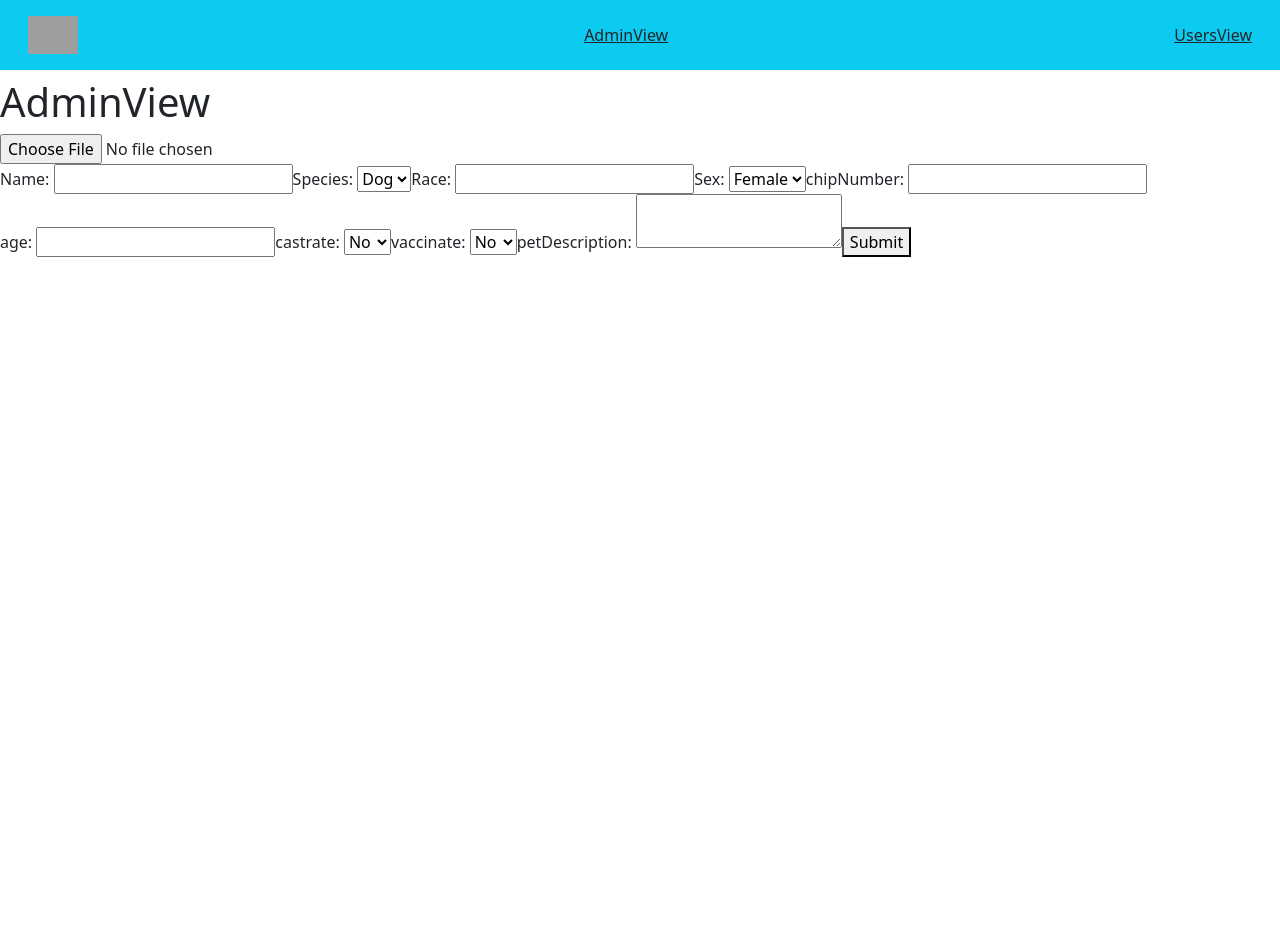
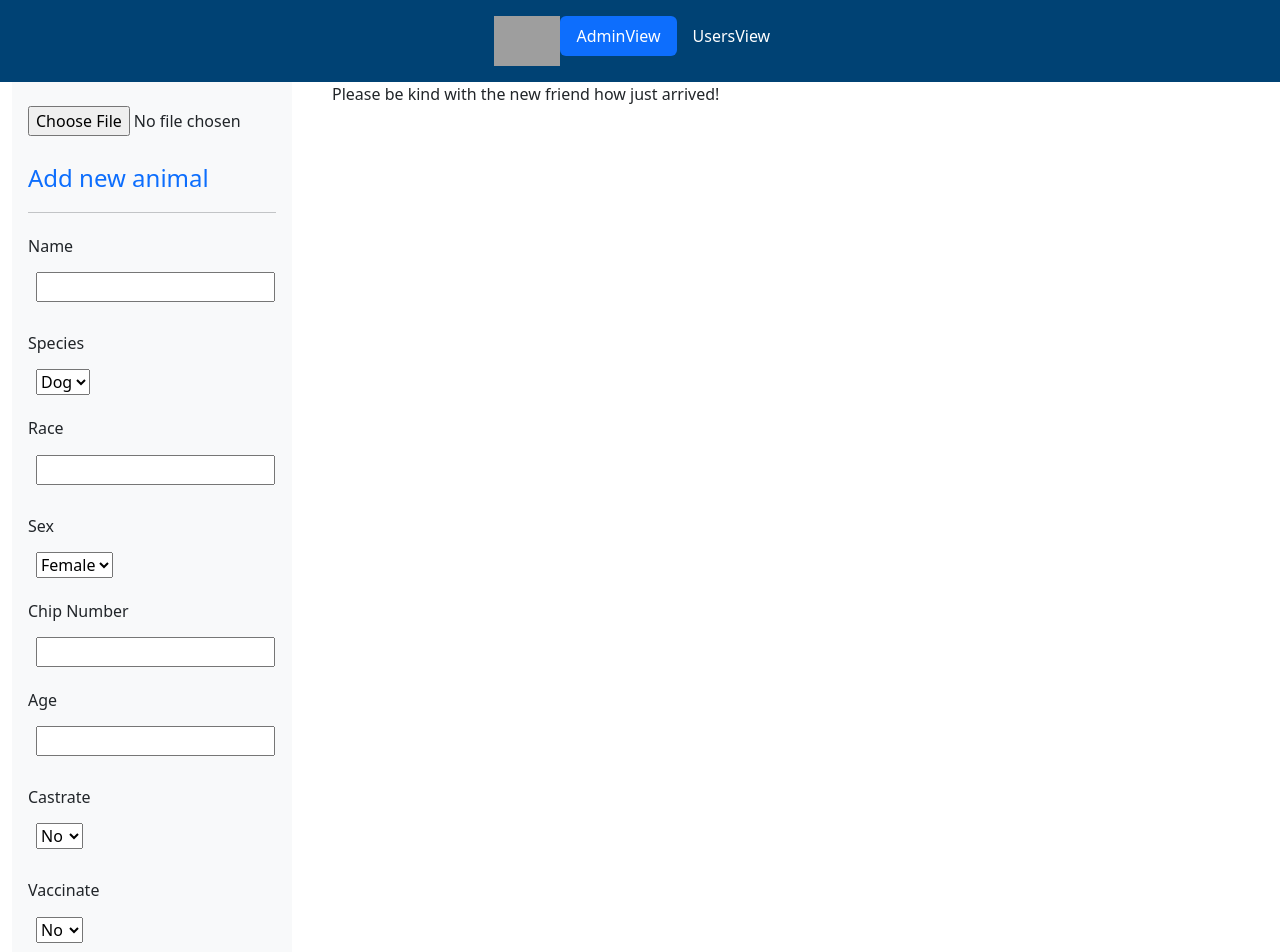
Before and after one commit to bguiomar/Guio-s-Shelter, a React (Create React App) app in the folder guio_mvp_react/: page /adminview in a window 1280 px wide. Shown: the top 952 px of the page. Before the commit the page ends 800 px from the top, so only its background shows below. Built offline with nearby package versions, Linux system fonts and the light colour scheme; grey boxes are pictures that could not be loaded.

Commit message:
30.05.22 04:34 admview style done

```diff
--- a/guio_mvp_react/src/App.js
+++ b/guio_mvp_react/src/App.js
@@ -1,6 +1,6 @@
 import React, { useEffect, useState } from "react";
 import "./App.css";
-import {Routes, Route, BrowserRouter} from "react-router-dom";
+import {Routes, Route, Link} from "react-router-dom";
 import AdminView from "./views/AdminView";
 import UserView from "./views/UserView";
 import Home from "./views/Home";
@@ -15,8 +15,8 @@ export default function App() {
   return (<>
 
     <Navbar/>
-     <Routes>
-          <Route path="/" element={<Home />}/>
+    <Routes>
+          {/* <Route path="/" element={<Home />} className="nav-item"/> */}
           <Route path="/adminview" element={<AdminView/>}/>
           <Route path="/userview" element={<UserView/>}/>
       </Routes>
--- a/guio_mvp_react/src/components/AnimalCardForm.js
+++ b/guio_mvp_react/src/components/AnimalCardForm.js
@@ -37,95 +37,237 @@ const EMPTY_FORM = {
     }
 
     return (
-        <div className="potato">
-            <input type="file" name="image" accept="image/*" multiple={false} onChange={imageHandler} />
-            <form  className ="banana" onSubmit={e => handleSubmit(e)}>
-                <label>
-                {" "}  Name:{" "}
+        // <div className="potato">
+        //     <input type="file" name="image" accept="image/*" multiple={false} onChange={imageHandler} />
+        //     <form  className ="banana" onSubmit={e => handleSubmit(e)}>
+        //         <label>
+        //         {" "}  Name:{" "}
+        //         <input
+        //             type="text"
+        //             name="petName"
+        //             value={newAnimalCard.petName}
+        //             onChange={e => handleChange(e)}
+        //         />
+        //         </label>
+
+        //         <label>
+        //         {" "}  Species:{" "}
+        //         <select name="species"  onChange={e => handleChange(e) } defaultValue={'dog'}>
+        //             <option value="cat" >Cat</option>
+        //             <option value="dog" >Dog</option>
+        //         </select>
+        //         </label>
+        //         <label>
+
+        //         {" "} Race:{" "}
+        //         <input
+        //             type="text"
+        //             name="race"
+        //             value={newAnimalCard.race}
+        //             onChange={e => handleChange(e)}
+        //         />
+        //         </label>
+
+        //         <label>
+        //         {" "}Sex:{" "}
+        //         <select name="sex"  onChange={e => handleChange(e) } defaultValue={'Female'}>
+        //             <option value="Female" >Female</option>
+        //             <option value="Male" >Male</option>
+        //         </select>
+        //         </label>
+
+        //         <label>
+        //         {" "}chipNumber:{" "}
+        //         <input
+        //             type="number"
+        //             name="chipNumber"
+        //             value={newAnimalCard.chipNumber}
+        //             onChange={e => handleChange(e)}
+        //         />
+        //         </label>
+
+        //         <label>
+        //         {" "}age:{" "}
+        //         <input
+        //             type="number"
+        //             name="age"
+        //             value={newAnimalCard.age}
+        //             onChange={e => handleChange(e)}
+        //         />
+        //         </label>
+
+        //         <label>
+        //         {" "}castrate:{" "}
+        //         <select name="castrate"  onChange={e => handleChange(e) } defaultValue={'0'}>
+        //             <option value="0" >No</option>
+        //             <option value="1" >Yes</option>
+        //         </select>
+        //         </label>
+
+        //         <label>
+        //         {" "}vaccinate:{" "}
+        //         <select name="vaccinate"  onChange={e => handleChange(e) } defaultValue={'0'}>
+        //             <option value="0" >No</option>
+        //             <option value="1" >Yes</option>
+        //         </select>
+        //         </label>
+
+        //         <label>
+        //         {" "}petDescription:{" "}
+        //         <textarea
+        //             type="text"
+        //             name="petDescription"
+        //             value={newAnimalCard.petDescription}
+        //             onChange={e => handleChange(e)}
+        //         />
+        //         </label>
+
+        //         <button className="btn btn-primary" type="submit">
+        //         Submit
+        //         </button>
+        //     </form>
+        // </div>
+        <div className="d-flex flex-column flex-shrink-0 p-3 bg-light" style={{width: "280px"}}>
+            <input type="file" name="image" className="mt-2 mb-4" accept="image/*" multiple={false} onChange={imageHandler} />
+
+            <form  onSubmit={e => handleSubmit(e)}>
+                <div className="d-flex align-items-center mb-1 mb-md-0 me-md-auto link-dark text-decoration-none">
+                    <span className="fs-4 text-primary"> Add new animal</span>
+                </div>
+                <hr/>
+                <ul className="nav nav-pills flex-column mb-2">
+
+                        <li className="nav-item">
+                            <h6 className="mt-2 mb-2">Name</h6>
+                            <form className="ml-md-2">
+                            <div className="form-inline p-sm-2 my-2">
                                     <input
                                     type="text"
                                     name="petName"
                                     value={newAnimalCard.petName}
                                     onChange={e => handleChange(e)}
                                     />
-                </label>
+                                </div>
+                            </form>
+                        </li>
 
-                <label>
-                {" "}  Species:{" "}
+
+
+                        <li className="nav-item">
+                            <h6 className="mt-3 mb-2">Species</h6>
+                            <form className="ml-md-2">
+                            <div className="form-inline p-sm-2 my-2">
                                     <select name="species"  onChange={e => handleChange(e) } defaultValue={'dog'}>
                                         <option value="cat" >Cat</option>
                                         <option value="dog" >Dog</option>
                                     </select>
-                </label>
-                <label>
-                {" "} Race:{" "}
+                                </div>
+                            </form>
+                        </li>
+
+
+                    <li className="nav-item">
+                        <h6 className="mt-2 mb-2">Race</h6>
+                        <form className="ml-md-2">
+                        <div className="form-inline p-sm-2 my-2">
                                 <input
                                 type="text"
                                 name="race"
                                 value={newAnimalCard.race}
                                 onChange={e => handleChange(e)}
                                 />
-                </label>
+                            </div>
+                        </form>
+                    </li>
 
-                <label>
-                {" "}Sex:{" "}
+                    <li className="nav-item">
+                        <h6 className="mt-3 mb-2">Sex</h6>
+                        <form className="ml-md-2">
+                        <div className="form-inline p-sm-2 my-2">
                                 <select name="sex"  onChange={e => handleChange(e) } defaultValue={'Female'}>
-                    <option value="Female" >Female</option>
-                    <option value="Male" >Male</option>
+                                    <option value="female" >Female</option>
+                                    <option value="male" >Male</option>
                                 </select>
-                </label>
+                            </div>
+                        </form>
+                    </li>
 
-                <label>
-                {" "}chipNumber:{" "}
+                    <li className="nav-item">
+                        <h6 className="mt-2 mb-2">Chip Number</h6>
+                        <form className="ml-md-2">
+                            <div className="form-inline p-sm-2 my-2">
                                 <input
-                    type="number"
+                                type="text"
                                 name="chipNumber"
                                 value={newAnimalCard.chipNumber}
                                 onChange={e => handleChange(e)}
                                 />
-                </label>
+                            </div>
+                        </form>
+                    </li>
 
-                <label>
-                {" "}age:{" "}
+                    <li className="nav-item">
+                        <h6 className="mt-2 mb-2">Age</h6>
+                        <form className="ml-md-2">
+                        <div className="form-inline p-sm-2 my-2">
                                 <input
-                    type="number"
+                                type="text"
                                 name="age"
                                 value={newAnimalCard.age}
                                 onChange={e => handleChange(e)}
                                 />
-                </label>
+                            </div>
+                        </form>
+                    </li>
 
-                <label>
-                {" "}castrate:{" "}
-                <select name="castrate"  onChange={e => handleChange(e) } defaultValue={'0'}>
+                    <li className="nav-item">
+                        <h6 className="mt-3 mb-2">Castrate</h6>
+                        <form className="ml-md-2">
+                            <div className="form-inline p-sm-2 my-2">
+                                <select name="castrate"  onChange={e => handleChange(e) } defaultValue={'Female'}>
                                 <option value="0" >No</option>
                                 <option value="1" >Yes</option>
                                 </select>
-                </label>
+                            </div>
+                        </form>
+                    </li>
 
-                <label>
-                {" "}vaccinate:{" "}
+                    <li className="nav-item">
+                        <h6 className="mt-3 mb-2">Vaccinate</h6>
+                        <form className="ml-md-2">
+                            <div className="form-inline p-sm-2 my-2">
                                 <select name="vaccinate"  onChange={e => handleChange(e) } defaultValue={'0'}>
                                 <option value="0" >No</option>
                                 <option value="1" >Yes</option>
                                 </select>
-                </label>
+                            </div>
+                        </form>
+                    </li>
 
-                <label>
-                {" "}petDescription:{" "}
+                    <li className="nav-item">
+                        <h6 className="mt-2 mb-2">Description</h6>
+                        <form className="ml-md-2">
+                        <div className="form-inline p-sm-2 my-2">
                                 <textarea
                                 type="text"
                                 name="petDescription"
+                                className="py-5 px-4"
                                 value={newAnimalCard.petDescription}
                                 onChange={e => handleChange(e)}
                                 />
-                </label>
-
-                <button className="AnimalCardFormBtn" type="submit">
+                            </div>
+                        </form>
+                    </li>
+                <hr/>
+                    <button className="btn btn-primary" type="submit">
                         Submit
                     </button>
+                </ul>
             </form>
+
         </div>
+
+
 
     );
   }
--- a/guio_mvp_react/src/components/FilterButtons.css
+++ b/guio_mvp_react/src/components/FilterButtons.css
@@ -3,6 +3,6 @@
   grid-template-columns: repeat(5, 1fr);
 }
 
-lables {
+.lables {
   gap: 10px;
 }
--- a/guio_mvp_react/src/components/FilterButtons.js
+++ b/guio_mvp_react/src/components/FilterButtons.js
@@ -27,50 +27,52 @@ function FilterButtons(props) {
 
 
   return (
-<div className="d-flex flex-column flex-shrink-0 p-3 bg-light" style={{width: "280px"}}>
-    <div className="d-flex align-items-center mb-3 mb-md-0 me-md-auto link-dark text-decoration-none">
+
+    <div className="d-flex flex-column flex-shrink-0 p-3 mr-3 bg-light" style={{width: "230px"}}>
+        <div className="d-flex align-items-center mb-1 mb-md-0 me-md-auto link-dark text-decoration-none">
         <span className="fs-4">Filter by</span>
         </div>
         <hr/>
-    <ul className="nav nav-pills flex-column mb-auto">
+        <ul className="nav nav-pills flex-column mb-2">
+
             <li className="nav-item">
-        <h6>Species</h6>
+                <h6 className="mt-2">Species</h6>
                 <form className="ml-md-2">
                     <div className="form-inline border rounded p-sm-2 my-2">
                         <input type="radio" name="species" value="all" defaultChecked onChange={e => handleFilterChange(e) }/>
-                <label  className="pl-1 pt-sm-0">All</label>
+                        <label  className="pl-1 pt-sm-0 px-1">All</label>
                     </div>
                     <div className="form-inline border rounded p-sm-2 my-2">
                         <input type="radio" name="species" value="cat" onChange={e => handleFilterChange(e)}/>
-                <label className="pl-1 pt-sm-0">Cat</label>
+                        <label className="pl-1 pt-sm-0 px-1">Cat</label>
                     </div>
                     <div className="form-inline border rounded p-md-2 p-sm-1">
                         <input type="radio" name="species" value="dog" onChange={e => handleFilterChange(e)}/>
-                <label className="pl-1 pt-sm-0">Dog</label>
-            </div>
-        </form>
-    </li>
-      <li className="nav-item">
-
-      <h6>Sex</h6>
-        <form className="ml-md-2">
-            <div className="form-inline border rounded p-sm-2 my-2">
-                <input type="radio" name="sex" value="all" defaultChecked onChange={e => handleFilterChange(e) }/>
-                <label  className="pl-1 pt-sm-0">All</label>
-            </div>
-            <div className="form-inline border rounded p-sm-2 my-2">
-                <input type="radio" name="sex" value="Female" onChange={e => handleFilterChange(e)}/>
-                <label className="pl-1 pt-sm-0 p">Female</label>
-            </div>
-            <div className="form-inline border rounded p-md-2 p-sm-1">
-                <input type="radio" name="sex" value="Male" onChange={e => handleFilterChange(e)}/>
-                <label className="pl-1 pt-sm-0">Male</label>
+                        <label className="pl-1 pt-sm-0 px-1">Dog</label>
                     </div>
                 </form>
             </li>
 
-      <li className="nav-item">
-      <h6>Min age</h6>
+            <li className="nav-item ">
+            <h6 className="mt-4">Sex</h6>
+                <form className="ml-md-2">
+                    <div className="form-inline border rounded p-sm-2 my-2">
+                        <input type="radio" name="sex" value="all" defaultChecked onChange={e => handleFilterChange(e) }/>
+                        <label  className="pl-1 pt-sm-0 px-1">All</label>
+                    </div>
+                    <div className="form-inline border rounded p-sm-2 my-2">
+                        <input type="radio" name="sex" value="Female" onChange={e => handleFilterChange(e)}/>
+                        <label className="pl-1 pt-sm-0 px-1">Female</label>
+                    </div>
+                    <div className="form-inline border rounded p-md-2 p-sm-1">
+                        <input type="radio" name="sex" value="Male" onChange={e => handleFilterChange(e)}/>
+                        <label className="pl-1 pt-sm-0 px-1">Male</label>
+                    </div>
+                </form>
+            </li>
+
+            <li className="nav-item mt-1">
+            <h6 className="mt-3 mb-2">Min age</h6>
             <input type="range" name="minage" min="0" max="20" defaultValue="0" onChange={e => handleFilterChange(e)}/>
                 <input
                     type="number"
@@ -81,9 +83,8 @@ function FilterButtons(props) {
             </li>
 
             <li className="nav-item">
-        <h6>Max age</h6>
+                <h6 className="mt-3 mb-2">Max age</h6>
                  <input type="range" name="maxage" min="0" max="20" defaultValue="20" onChange={e => handleFilterChange(e)}/>
-
                  <input
                     type="number"
                     name="maxage"
@@ -93,42 +94,38 @@ function FilterButtons(props) {
             </li>
 
             <li className="nav-item">
-
-        <h6>Castrate</h6>
+                <h6 className="mt-4">Castrate</h6>
                 <form className="ml-md-2">
                     <div className="form-inline border rounded p-sm-2 my-2">
                         <input type="radio" name="castrate" value="all" defaultChecked onChange={e => handleFilterChange(e) }/>
-                <label  className="pl-1 pt-sm-0">All</label>
+                        <label  className="pl-1 pt-sm-0 px-1">All</label>
                     </div>
                     <div className="form-inline border rounded p-sm-2 my-2">
                         <input type="radio" name="castrate" value="0" onChange={e => handleFilterChange(e)}/>
-                <label className="pl-1 pt-sm-0 p">No</label>
+                        <label className="pl-1 pt-sm-0 px-1">No</label>
                     </div>
                     <div className="form-inline border rounded p-md-2 p-sm-1">
                         <input type="radio" name="castrate" value="1" onChange={e => handleFilterChange(e)}/>
-                <label className="pl-1 pt-sm-0">Yes</label>
+                        <label className="pl-1 pt-sm-0 px-1">Yes</label>
                     </div>
                 </form>
             </li>
 
-
-
-
             <li className="nav-item">
 
-        <h6>Vaccinate</h6>
+                <h6 className="mt-4" >Vaccinate</h6>
                 <form className="ml-md-2">
                     <div className="form-inline border rounded p-sm-2 my-2">
                         <input type="radio" name="vaccinate" value="all" defaultChecked onChange={e => handleFilterChange(e) }/>
-                <label  className="pl-1 pt-sm-0">All</label>
+                        <label  className="pl-1 pt-sm-0 px-1">All</label>
                     </div>
                     <div className="form-inline border rounded p-sm-2 my-2">
                         <input type="radio" name="vaccinate" value="0" onChange={e => handleFilterChange(e)}/>
-                <label className="pl-1 pt-sm-0 p">No</label>
+                        <label className="pl-1 pt-sm-0 px-1">No</label>
                     </div>
                     <div className="form-inline border rounded p-md-2 p-sm-1">
                         <input type="radio" name="vaccinate" value="1" onChange={e => handleFilterChange(e)}/>
-                <label className="pl-1 pt-sm-0">Yes</label>
+                        <label className="pl-1 pt-sm-0 px-1">Yes</label>
                     </div>
                 </form>
             </li>
@@ -138,6 +135,7 @@ function FilterButtons(props) {
             </button>
         </ul>
     </div>
+
   );
 }
 
--- /dev/null
+++ b/guio_mvp_react/src/components/Navbar.css
@@ -0,0 +1,4 @@
+.navbar1 {
+  background-color: rgb(0, 66, 116);
+  color: white;
+}
--- a/guio_mvp_react/src/components/Navbar.js
+++ b/guio_mvp_react/src/components/Navbar.js
@@ -1,22 +1,22 @@
 import React from "react";
 import {NavLink} from 'react-router-dom';
-//import '.Navbar.css';
+import './Navbar.css';
 
 function Navbar(){
 
 
     return(
-        <div>
-             <nav className="navbar navbar-dark p-3 mb-2 bg-info">
-                <div className="container-fluid">
-                    <img src="./photos/logos3.jpeg" alt="logo animal shelter" width="50"/>
-                    <NavLink to="/adminview" className={"text-dark"}> AdminView</NavLink >
-                    <NavLink to="/userview" className={"text-dark"}>UsersView</NavLink >
-                </div>
-        </nav>
-        </div>
-
-
+      <div className="navbar1">
+       <div className="container ">
+       <header className="d-flex justify-content-center py-3">
+         <ul className="nav nav-pills navbar2">
+            <li> <img src="./photos/logos3.jpeg" alt="logo animal shelter" height="50"/></li>
+           <li className="nav-item"><NavLink to="/adminview" className={"text-white nav-link"}> AdminView</NavLink ></li>
+           <li className="nav-item"><NavLink to="/userview" className={"text-white nav-link"} aria-current="page">UsersView</NavLink ></li>
+         </ul>
+       </header>
+     </div>
+     </div>
     )
 }
 export default Navbar;
--- a/guio_mvp_react/src/views/AdminView.js
+++ b/guio_mvp_react/src/views/AdminView.js
@@ -56,11 +56,17 @@ function AdminView(){
         }*/
       };
 
-    return(<>
-    <h1 className="text-second "> AdminView</h1>
-        <AnimalCardForm postAnimalCardCb = {postAnimalCard}/>
-    </>
-
+    return(
+         <div className="Userview container-fluid">
+         <div className="row">
+            <div className="col-3">
+               <AnimalCardForm postAnimalCardCb = {postAnimalCard}/>
+            </div>
+            <div className="col-9 ">
+              <p> Please be kind with the new friend how just arrived!</p>
+            </div>
+         </div>
+       </div>
         )
 }
 
```
Also changed, not shown: guio_mvp_react/src/components/AnimalCardList.js (+2 -5 lines), guio_mvp_react/src/views/UserView.js (+7 -8 lines), 1 other file (tests, documents, lock files or other folders). Lines whose indentation alone changed are shown as unchanged.
